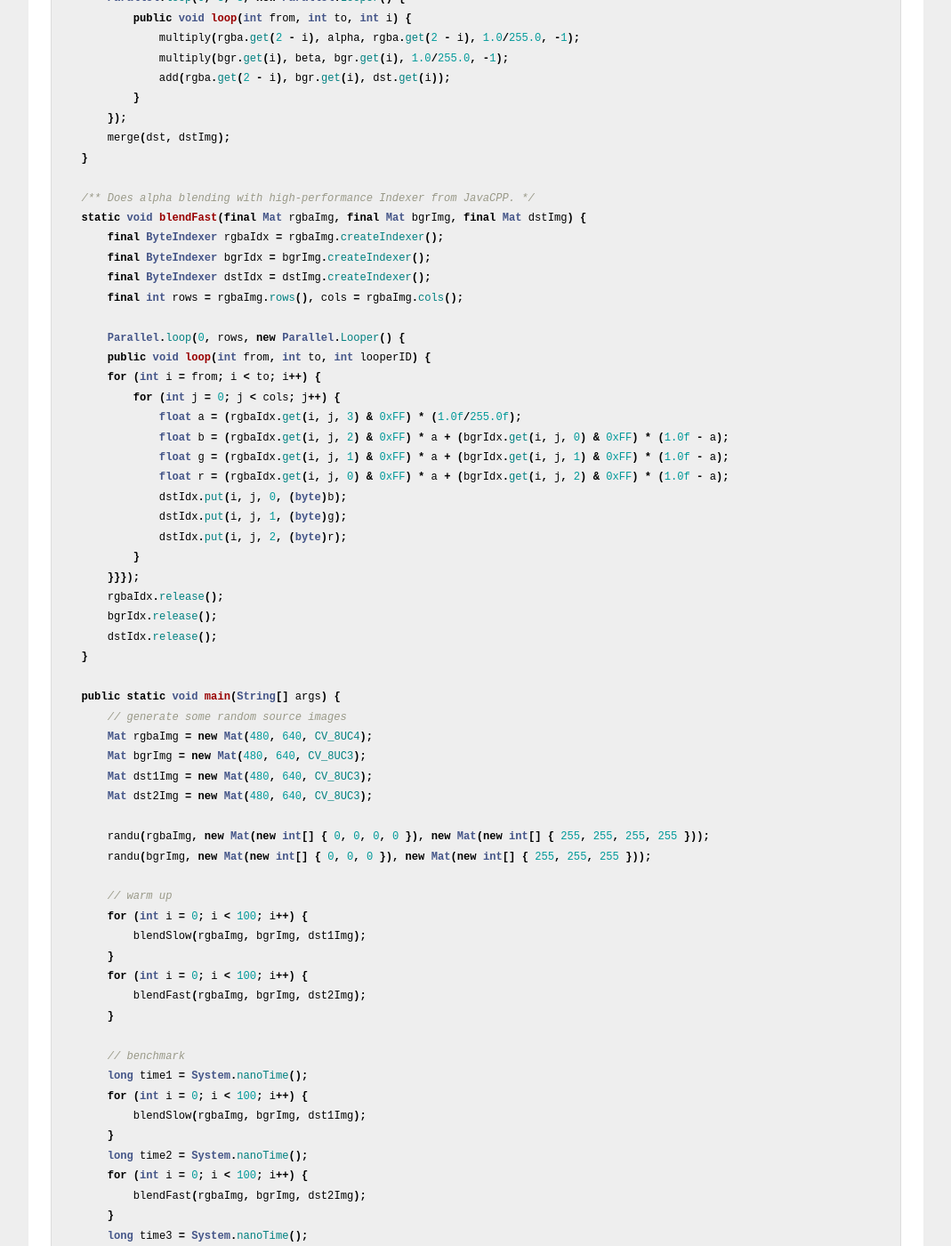
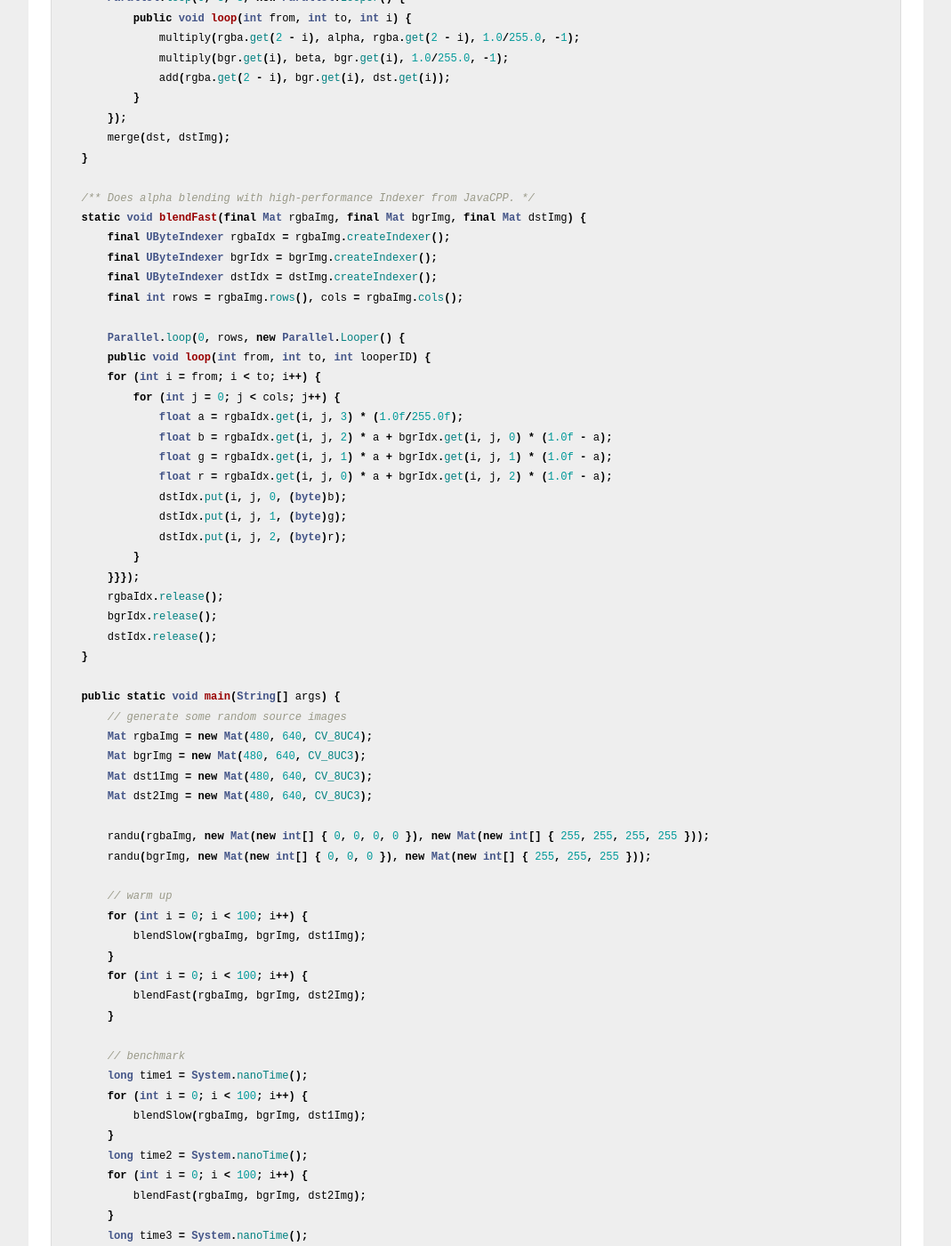
Before and after one commit to bytedeco/bytedeco.github.io, a Jekyll site: the page built from _posts/2014-12-23-third-release.md, in a window 1280 px wide and 1400 px high, scrolled down 973 px. Shown: the whole window at 89% size, without its empty margins (105-1174 px from the left). Built offline with Jekyll 4.4.1, drawn with Linux system fonts in a browser that asks for light colours; some of the changed text lies outside the part shown.

Commit message:
Update link to Avian and sample code for Indexer

```diff
--- a/_posts/2014-12-23-third-release.md
+++ b/_posts/2014-12-23-third-release.md
@@ -42,19 +42,19 @@ public class Blend {
 
     /** Does alpha blending with high-performance Indexer from JavaCPP. */
     static void blendFast(final Mat rgbaImg, final Mat bgrImg, final Mat dstImg) {
-        final ByteIndexer rgbaIdx = rgbaImg.createIndexer();
-        final ByteIndexer bgrIdx = bgrImg.createIndexer();
-        final ByteIndexer dstIdx = dstImg.createIndexer();
+        final UByteIndexer rgbaIdx = rgbaImg.createIndexer();
+        final UByteIndexer bgrIdx = bgrImg.createIndexer();
+        final UByteIndexer dstIdx = dstImg.createIndexer();
         final int rows = rgbaImg.rows(), cols = rgbaImg.cols();
 
         Parallel.loop(0, rows, new Parallel.Looper() {
         public void loop(int from, int to, int looperID) {
         for (int i = from; i < to; i++) {
             for (int j = 0; j < cols; j++) {
-                float a = (rgbaIdx.get(i, j, 3) & 0xFF) * (1.0f/255.0f);
-                float b = (rgbaIdx.get(i, j, 2) & 0xFF) * a + (bgrIdx.get(i, j, 0) & 0xFF) * (1.0f - a);
-                float g = (rgbaIdx.get(i, j, 1) & 0xFF) * a + (bgrIdx.get(i, j, 1) & 0xFF) * (1.0f - a);
-                float r = (rgbaIdx.get(i, j, 0) & 0xFF) * a + (bgrIdx.get(i, j, 2) & 0xFF) * (1.0f - a);
+                float a = rgbaIdx.get(i, j, 3) * (1.0f/255.0f);
+                float b = rgbaIdx.get(i, j, 2) * a + bgrIdx.get(i, j, 0) * (1.0f - a);
+                float g = rgbaIdx.get(i, j, 1) * a + bgrIdx.get(i, j, 1) * (1.0f - a);
+                float r = rgbaIdx.get(i, j, 0) * a + bgrIdx.get(i, j, 2) * (1.0f - a);
                 dstIdx.put(i, j, 0, (byte)b);
                 dstIdx.put(i, j, 1, (byte)g);
                 dstIdx.put(i, j, 2, (byte)r);
@@ -97,15 +97,15 @@ public class Blend {
         System.out.println("blendFast(): " + (time3 - time2) / 100000000.0f + " ms");
 
         // compare
-        ByteIndexer dst1Idx = dst1Img.createIndexer();
-        ByteIndexer dst2Idx = dst2Img.createIndexer();
+        UByteIndexer dst1Idx = dst1Img.createIndexer();
+        UByteIndexer dst2Idx = dst2Img.createIndexer();
         int rows = bgrImg.rows(), cols = bgrImg.cols(), channels = bgrImg.channels();
 exit:
         for (int i = 0; i < rows; i++) {
             for (int j = 0; j < cols; j++) {
                 for (int k = 0; k < channels; k++) {
-                    int val1 = dst1Idx.get(i, j, k) & 0xFF;
-                    int val2 = dst2Idx.get(i, j, k) & 0xFF;
+                    int val1 = dst1Idx.get(i, j, k);
+                    int val2 = dst2Idx.get(i, j, k);
                     if (Math.abs(val1 - val2) > 1) {
                         System.out.println(val1 + " != " + val2 + " at (" + i + ", " + j + ")");
                         break exit;
```
Also changed, not shown: _posts/2015-03-14-java-meets-caffe.md (+1 -1 lines).
